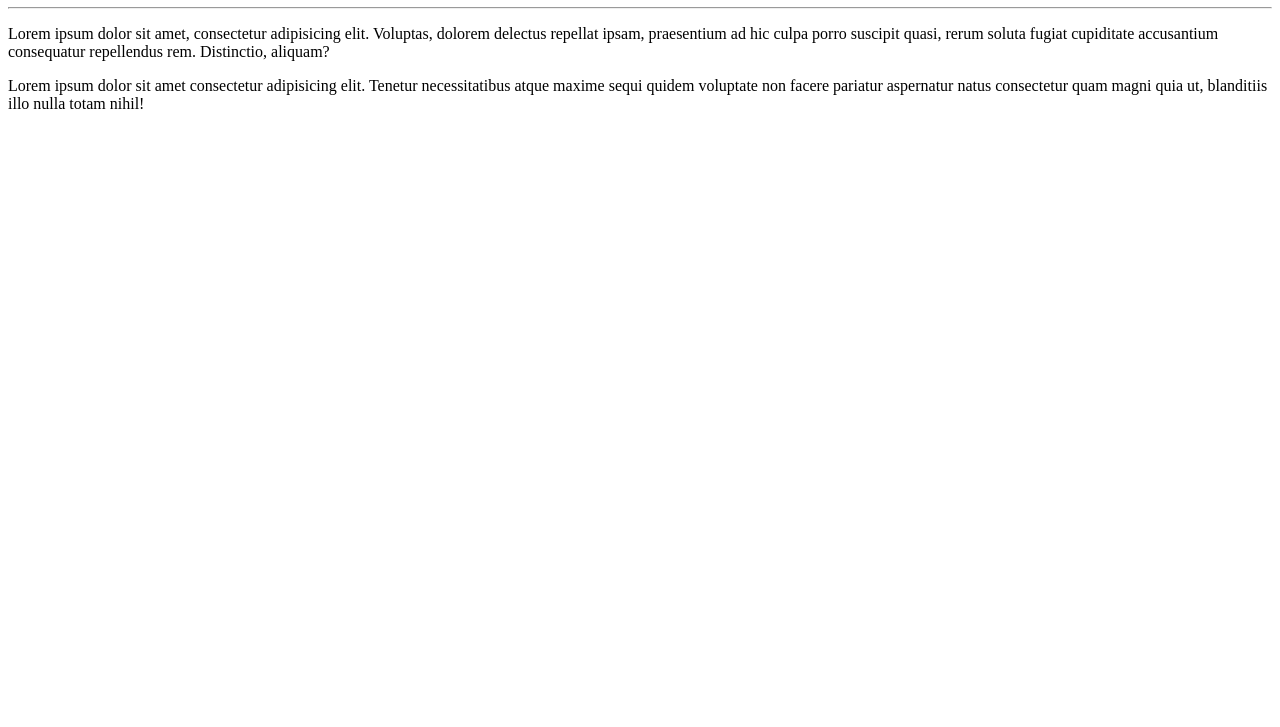
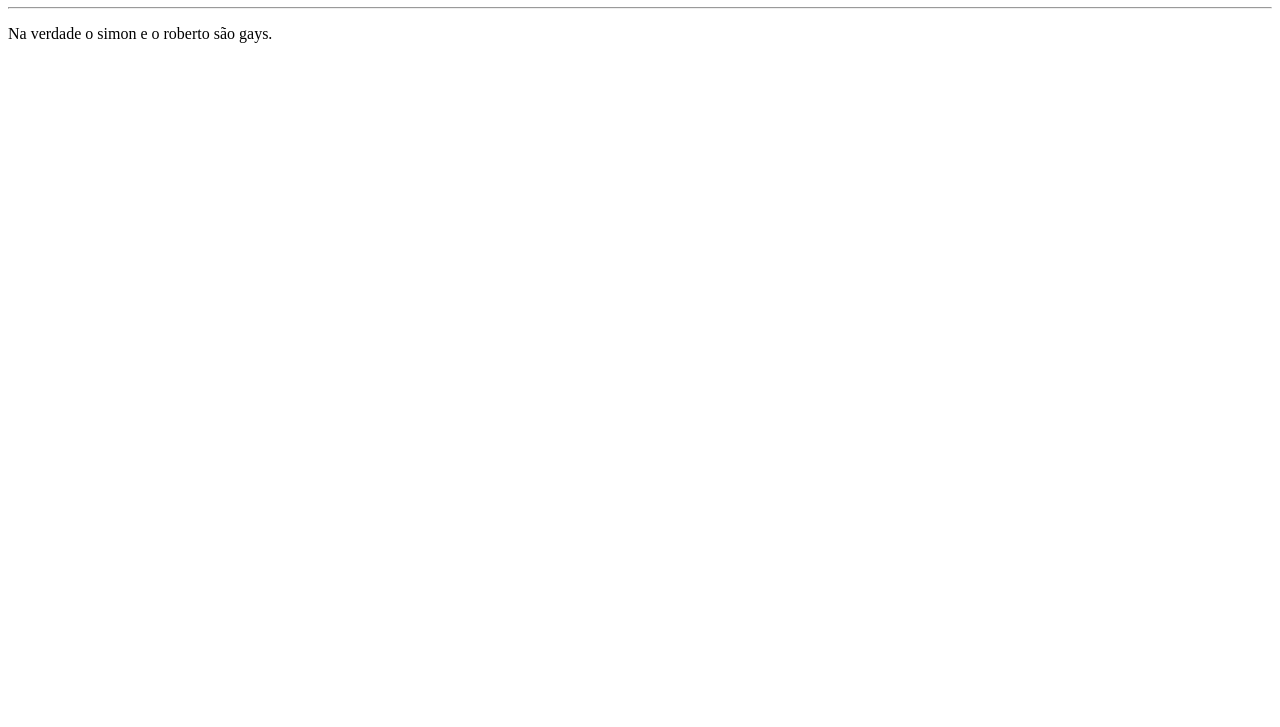
Before and after one commit to andradavic/Learning1, a plain HTML site: page site-exemplo/index.html in a window 1280 px wide. Shown: the part 73-800 px from the top of the page. Drawn offline with Linux system fonts and the light colour scheme.

Commit message:
alteração feita

```diff
--- a/site-exemplo/index.html
+++ b/site-exemplo/index.html
@@ -9,8 +9,6 @@
 <body>
     <h1>Olá, mundo</h1>
     <hr>
-    <p>Lorem ipsum dolor sit amet, consectetur adipisicing elit. Voluptas, dolorem delectus repellat ipsam, praesentium ad hic culpa porro suscipit quasi, rerum soluta fugiat cupiditate accusantium consequatur repellendus rem. Distinctio, aliquam?
-    </p>
-    <p>Lorem ipsum dolor sit amet consectetur adipisicing elit. Tenetur necessitatibus atque maxime sequi quidem voluptate non facere pariatur aspernatur natus consectetur quam magni quia ut, blanditiis illo nulla totam nihil!</p>
+    <p>Na verdade  o simon e o roberto são gays.</p>
 </body>
 </html>
```
